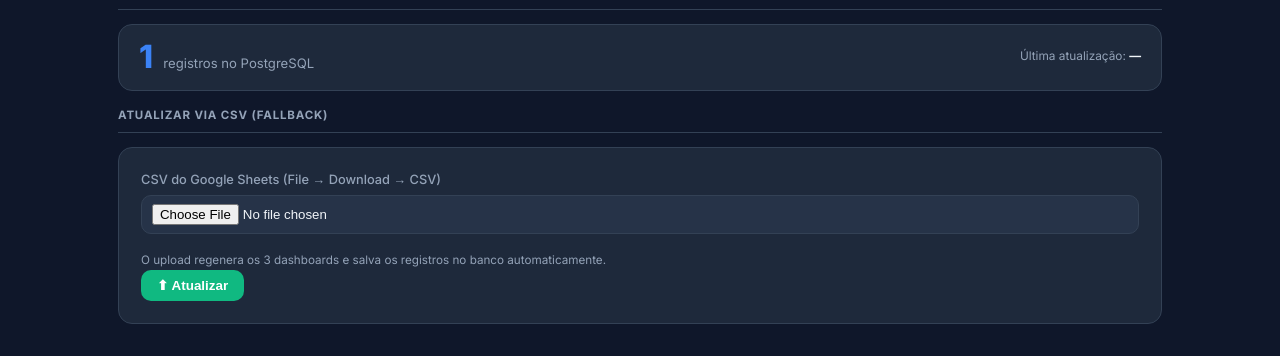
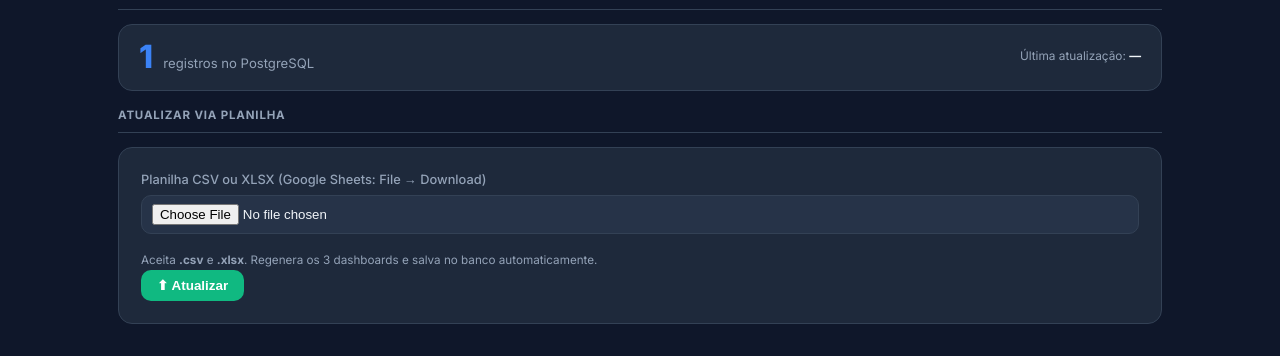
Before and after one commit to 4driano4breu/rial-hub, a Flask app: page /usinagem/ in a window 1280 px wide. Shown: the part 454-810 px from the top of the page. Run offline with Flask 3, Linux system fonts and the light colour scheme; a user stored in the database is signed in; tables that the repository leaves empty hold one stand-in row (values such as "Sample post").

Commit message:
fix: usinagem aceita XLSX, R2 nao bloqueia update, dashboards servidos do R2
- Upload aceita .csv e .xlsx (converte XLSX com openpyxl antes de processar)
- R2 upload isolado em try/except separado — falha de permissao nao cancela o update
- Dashboards servidos do R2 quando disponivel (persiste entre redeploys no Railway)
- Aviso no flash quando R2 indisponivel (dashboards ativos ate proximo redeploy)
- Template atualizado: aceita .csv,.xlsx no input file

```diff
--- a/app/blueprints/usinagem/routes.py
+++ b/app/blueprints/usinagem/routes.py
@@ -1,7 +1,9 @@
+import csv
+import io
 import tempfile
 from datetime import date, datetime
 from pathlib import Path
-from flask import render_template, request, send_from_directory, current_app, flash, redirect, url_for, jsonify
+from flask import render_template, request, send_from_directory, current_app, flash, redirect, url_for, jsonify, Response
 from flask_login import current_user, login_required
 
 from app.blueprints.usinagem import usinagem_bp
@@ -20,8 +22,29 @@ def _dashboard_folder() -> Path:
     return Path(current_app.static_folder) / "ferramentas" / "usinagem"
 
 
-def _dashboard(filename: str):
-    return send_from_directory(_dashboard_folder(), filename)
+def _dashboard(name: str):
+    """Serve dashboard: tenta R2 primeiro (persiste entre deploys), fallback para static local."""
+    import app.storage as r2
+    r2_key = _R2_FILES.get(name)
+    if r2_key:
+        data = r2.download(r2_key)
+        if data:
+            return Response(data, content_type="text/html; charset=utf-8")
+    return send_from_directory(_dashboard_folder(), f"{name}.html")
+
+
+def _xlsx_to_csv_path(xlsx_bytes: bytes) -> str:
+    """Converte XLSX em CSV temporário e retorna o caminho."""
+    import openpyxl
+    wb = openpyxl.load_workbook(io.BytesIO(xlsx_bytes), data_only=True)
+    ws = wb.active
+    tmp = tempfile.NamedTemporaryFile(delete=False, suffix=".csv", mode="w",
+                                      encoding="utf-8-sig", newline="")
+    writer = csv.writer(tmp)
+    for row in ws.iter_rows(values_only=True):
+        writer.writerow(["" if v is None else str(v) for v in row])
+    tmp.close()
+    return tmp.name
 
 
 def _parse_data(val: str):
@@ -93,17 +116,17 @@ def index():
 
 @usinagem_bp.route("/geral")
 def geral():
-    return _dashboard("geral.html")
+    return _dashboard("geral")
 
 
 @usinagem_bp.route("/aegea")
 def aegea():
-    return _dashboard("aegea.html")
+    return _dashboard("aegea")
 
 
 @usinagem_bp.route("/guariroba")
 def guariroba():
-    return _dashboard("guariroba.html")
+    return _dashboard("guariroba")
 
 
 @login_required
@@ -162,15 +185,28 @@ def sincronizar():
 def atualizar():
     import app.storage as r2
 
-    csv_file = request.files.get("csv")
-    if not csv_file or not csv_file.filename.endswith(".csv"):
-        flash("Envie um arquivo .csv exportado do Google Sheets.", "error")
+    upload_file = request.files.get("csv")
+    if not upload_file or not upload_file.filename:
+        flash("Selecione um arquivo .csv ou .xlsx.", "error")
         return redirect(url_for("usinagem.index"))
 
-    tmp = tempfile.NamedTemporaryFile(delete=False, suffix=".csv")
-    tmp.write(csv_file.read())
-    tmp.close()
-    csv_path = Path(tmp.name)
+    fname = upload_file.filename.lower()
+    raw = upload_file.read()
+
+    if fname.endswith(".xlsx"):
+        try:
+            csv_path = Path(_xlsx_to_csv_path(raw))
+        except Exception as e:
+            flash(f"Erro ao converter XLSX: {e}", "error")
+            return redirect(url_for("usinagem.index"))
+    elif fname.endswith(".csv"):
+        tmp = tempfile.NamedTemporaryFile(delete=False, suffix=".csv")
+        tmp.write(raw)
+        tmp.close()
+        csv_path = Path(tmp.name)
+    else:
+        flash("Formato inválido. Envie um arquivo .csv ou .xlsx.", "error")
+        return redirect(url_for("usinagem.index"))
 
     try:
         from app.blueprints.usinagem import updater as _upd
@@ -187,15 +223,19 @@ def atualizar():
         _upd.atualizar_guariroba(guariroba)
         _upd.atualizar_geral(todas)
 
-        # Persiste dashboards atualizados no R2
+        from core.timestamps import salvar_timestamp
+        salvar_timestamp("usinagem")
+
+        # Persiste dashboards no R2 (ignorado se R2 não configurado ou sem permissão)
+        r2_ok = True
         folder = _dashboard_folder()
         for name, r2_key in _R2_FILES.items():
             local = folder / f"{name}.html"
             if local.exists():
-                r2.upload(r2_key, local.read_bytes(), "text/html; charset=utf-8")
-
-        from core.timestamps import salvar_timestamp
-        salvar_timestamp("usinagem")
+                try:
+                    r2.upload(r2_key, local.read_bytes(), "text/html; charset=utf-8")
+                except Exception:
+                    r2_ok = False
 
         # Persiste registros no banco também
         try:
@@ -213,7 +253,8 @@ def atualizar():
                     "contrato":    "",
                 })
             novos = _salvar_registros_db(linhas_db, org_id)
-            flash(f"Dashboards atualizados: {len(todas)} registros (AEGEA: {len(aegea)}, Guariroba: {len(guariroba)}). {novos} novos no banco.", "ok")
+            r2_aviso = "" if r2_ok else " ⚠ R2 indisponível — dashboards ativos até próximo redeploy."
+            flash(f"Dashboards atualizados: {len(todas)} registros (AEGEA: {len(aegea)}, Guariroba: {len(guariroba)}). {novos} novos no banco.{r2_aviso}", "ok")
         except Exception as db_err:
             flash(f"Dashboards atualizados, mas erro ao salvar no banco: {db_err}", "error")
     except Exception as e:
--- a/templates/usinagem/index.html
+++ b/templates/usinagem/index.html
@@ -67,17 +67,17 @@
 </div>
 {% endif %}
 
-<!-- Atualizar via CSV -->
-<div class="section-title">Atualizar via CSV (fallback)</div>
+<!-- Atualizar via CSV/XLSX -->
+<div class="section-title">Atualizar via planilha</div>
 <div class="upload-card">
   <form method="POST" action="{{ url_for('usinagem.atualizar') }}" enctype="multipart/form-data">
     <input type="hidden" name="csrf_token" value="{{ csrf_token() }}">
     <div class="field">
-      <label for="csv-input">CSV do Google Sheets (File &rarr; Download &rarr; CSV)</label>
-      <input id="csv-input" type="file" name="csv" accept=".csv" required>
+      <label for="csv-input">Planilha CSV ou XLSX (Google Sheets: File &rarr; Download)</label>
+      <input id="csv-input" type="file" name="csv" accept=".csv,.xlsx" required>
     </div>
     <div class="hint">
-      O upload regenera os 3 dashboards e salva os registros no banco automaticamente.
+      Aceita <strong>.csv</strong> e <strong>.xlsx</strong>. Regenera os 3 dashboards e salva no banco automaticamente.
     </div>
     <div>
       <button type="submit" class="btn btn-success">&#11014; Atualizar</button>
```
